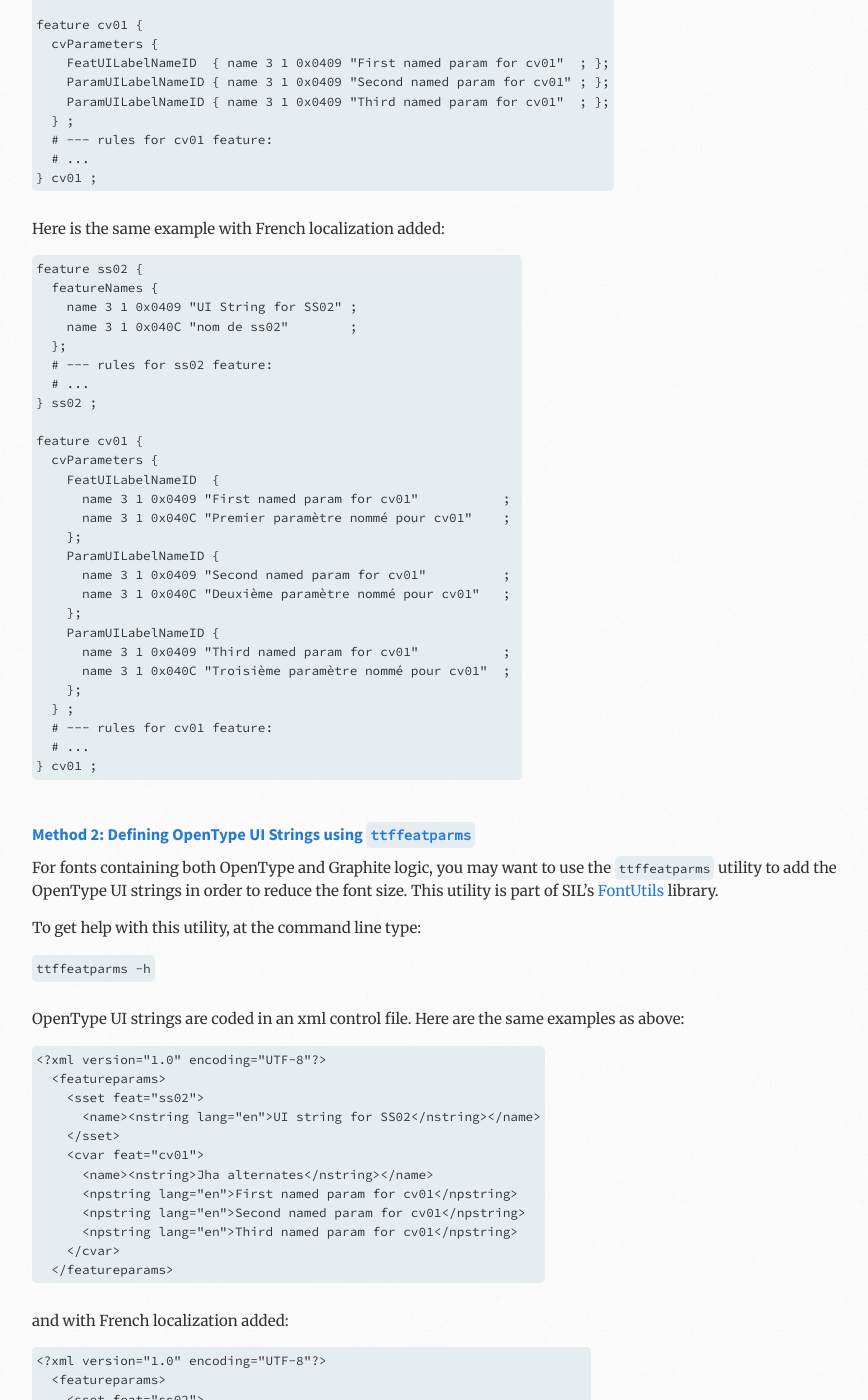
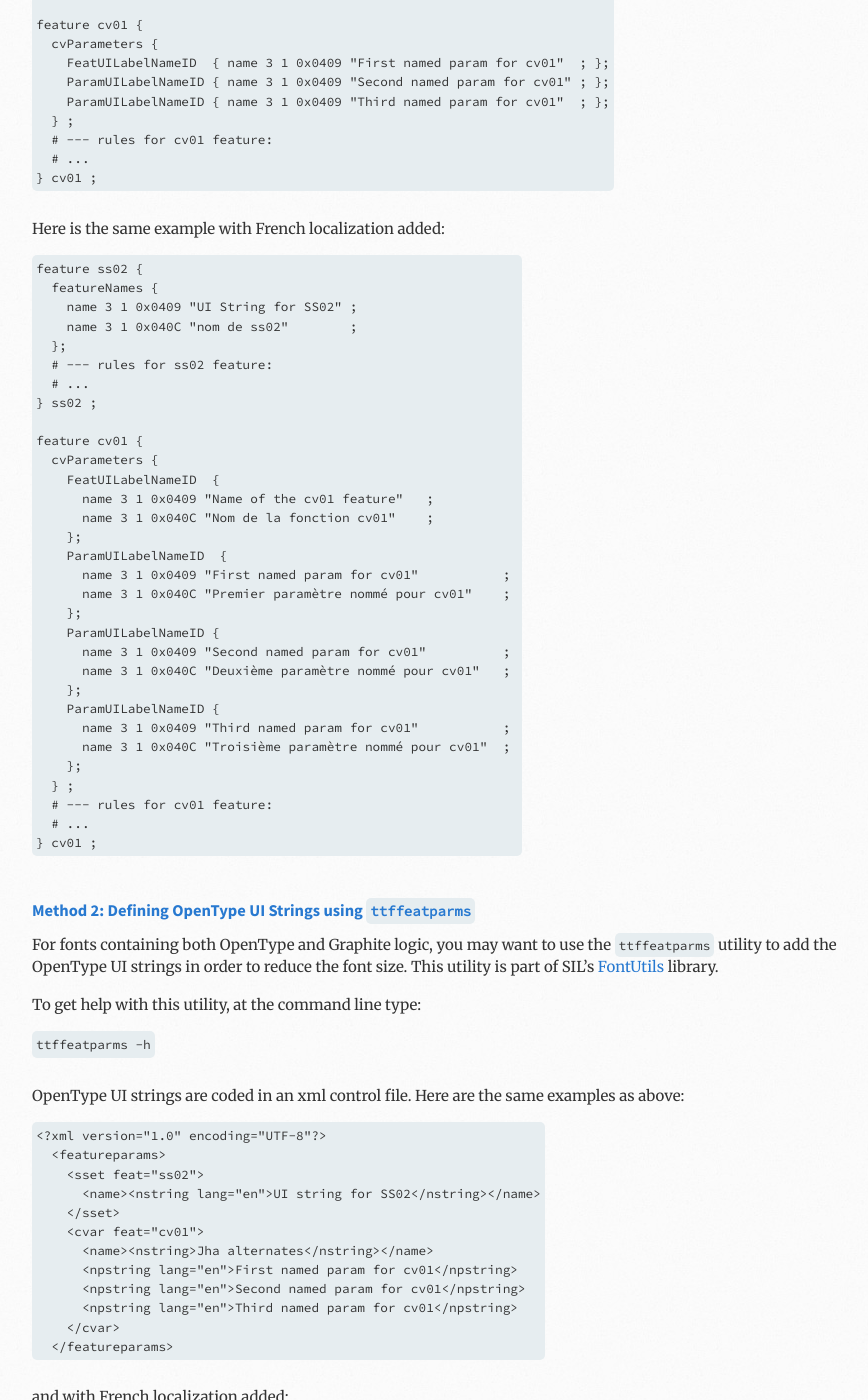
Before and after one commit to silnrsi/FDBP, a Jekyll site: the page built from en-US/User_Interface_Strings.md, in a window 1280 px wide and 1400 px high, scrolled down 2977 px. Shown: the whole window, without its empty margins (58-926 px from the left). Built offline with Jekyll 4.4.1, drawn with Linux system fonts in a browser that asks for light colours.

Commit message:
Add inadvertently omitted FeatureUILabelNameID

```diff
--- a/en-US/User_Interface_Strings.md
+++ b/en-US/User_Interface_Strings.md
@@ -138,6 +138,10 @@ feature ss02 {
 feature cv01 {
   cvParameters {
     FeatUILabelNameID  {
+      name 3 1 0x0409 "Name of the cv01 feature"   ;
+      name 3 1 0x040C "Nom de la fonction cv01"    ;
+    };
+    ParamUILabelNameID  {
       name 3 1 0x0409 "First named param for cv01"           ;
       name 3 1 0x040C "Premier paramètre nommé pour cv01"    ;
     };
```
